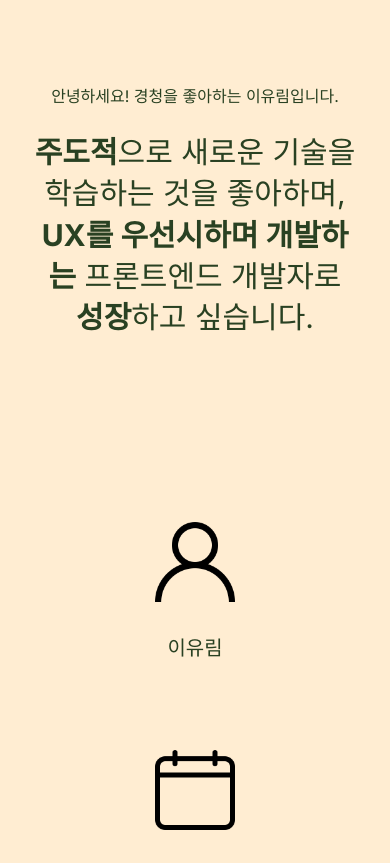
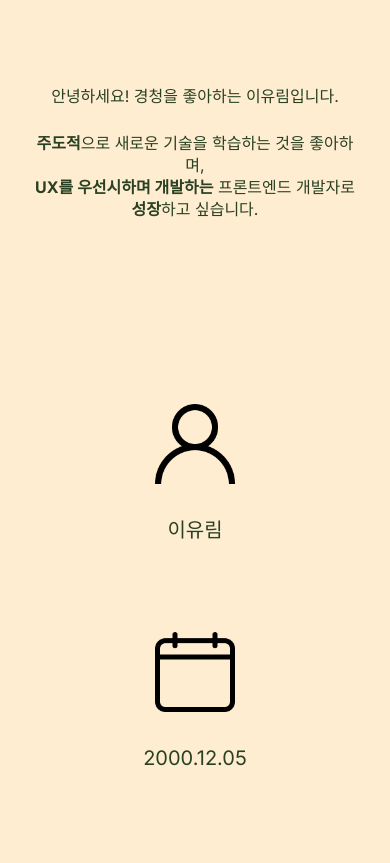
Before and after one commit to yurim1205/yurim_portfolio, a React (Vite) app in the folder yurim-portfolio/: page / in a window 390 px wide. Shown: the part 1180-2043 px from the top of the page. Built offline with nearby package versions, Linux system fonts and the light colour scheme; a web font is replaced by a local one.

Commit message:
feat: 반응형 추가

```diff
--- a/yurim-portfolio/src/components/about/about.jsx
+++ b/yurim-portfolio/src/components/about/about.jsx
@@ -36,17 +36,17 @@ const About = () => {
           ABOUT ME
         </p>
 
-        <p className="sm:text-3xl text-center max-w-3xl mx-auto leading-8 text-main font-sans">
+        <p className="md:text-3xl text-center max-w-3xl mx-auto leading-8 text-main font-sans">
           안녕하세요! 경청을 좋아하는 이유림입니다.
         </p>
 
-        <p className="text-3xl text-center max-w-4xl mx-auto leading-snug mt-5 text-main font-sans">
+        <p className="md:text-3xl text-center max-w-4xl mx-auto leading-snug mt-5 text-main font-sans">
           <span className="font-bold">주도적</span>으로 새로운 기술을 학습하는 것을 좋아하며, <br />
           <span className="font-bold">UX를 우선시하며 개발하는</span> 프론트엔드 개발자로
           <span className="font-bold"> 성장</span>하고 싶습니다.
         </p>
 
-        <div className="grid grid-cols-1 sm:grid-cols-2 lg:grid-cols-4 gap-12 pt-36">
+        <div className="grid grid-cols-1 sm:grid-cols-2 md:grid-cols-4 gap-12 pt-36">
           {infoItems.map((item) => (
             <div className="flex flex-col items-center" key={item.id}>
               <img src={item.icon} alt={`${item.title} 아이콘`} className="mt-10 h-20 w-20" />
```
